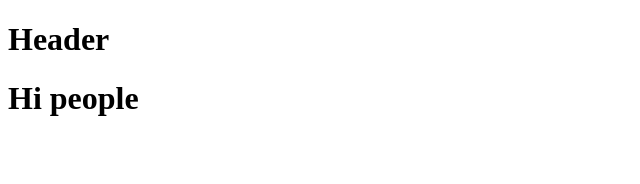
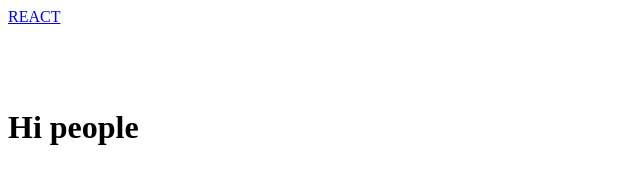
Before and after one commit to ShannonTJ/react-gatsby-site, a Gatsby site: page / in a window 1280 px wide. Shown: the whole page, without its empty margins (0-640 px from the left). Built offline with nearby package versions, Linux system fonts and the light colour scheme; Gatsby itself is replaced by a stand-in of ours.

Commit message:
add styled components to header

```diff
--- a/src/components/Header.js
+++ b/src/components/Header.js
@@ -1,8 +1,19 @@
 import { Link } from "gatsby"
 import React from "react"
+import styled from "styled-components"
 
 const Header = () => {
-  return <h1>Header</h1>
+  return (
+    <Nav>
+      <NavLink to="/">REACT</NavLink>
+    </Nav>
+  )
 }
 
 export default Header
+
+const Nav = styled.nav`
+  background: transparent;
+  height: 80px;
+`
+const NavLink = styled(Link)``
```
